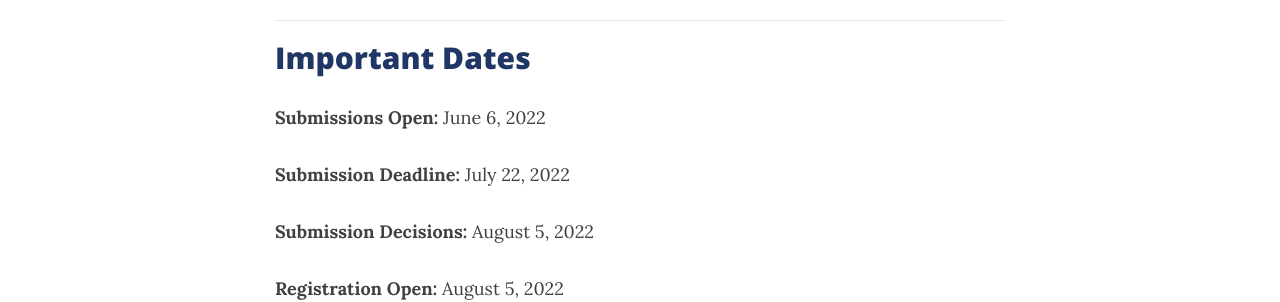
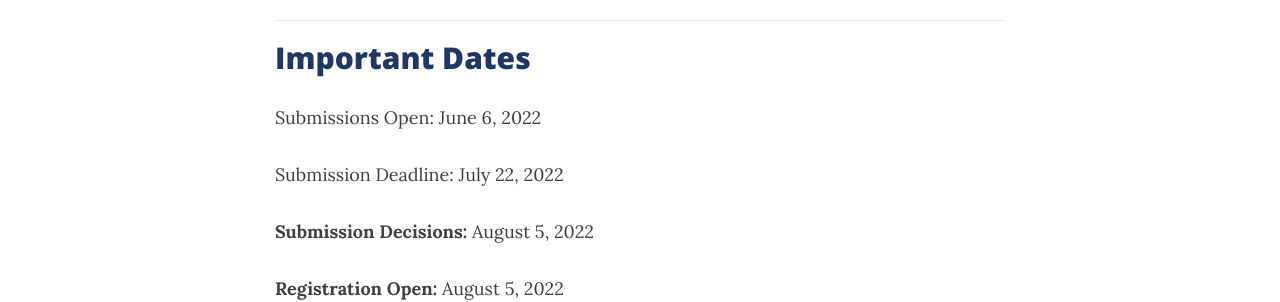
Before and after one commit to bigteamscienceconference/bigteamscienceconference.github.io, a Jekyll site: the page built from index.md, in a window 1280 px wide and 900 px high, scrolled down 1297 px. Shown: the part 154-456 px from the top of the window. Built offline with Jekyll 4.4.1, drawn with Linux system fonts in a browser that asks for light colours; nearby versions of some CDN libraries; comment, search, counter and statistics services are not loaded.

Commit message:
temp format

```diff
--- a/index.md
+++ b/index.md
@@ -39,9 +39,9 @@
 ***
 ## Important Dates
 
-**Submissions Open:** June 6, 2022
+Submissions Open: June 6, 2022
 
-**Submission Deadline:** July 22, 2022
+Submission Deadline: July 22, 2022
 
 **Submission Decisions:** August 5, 2022
 
```
